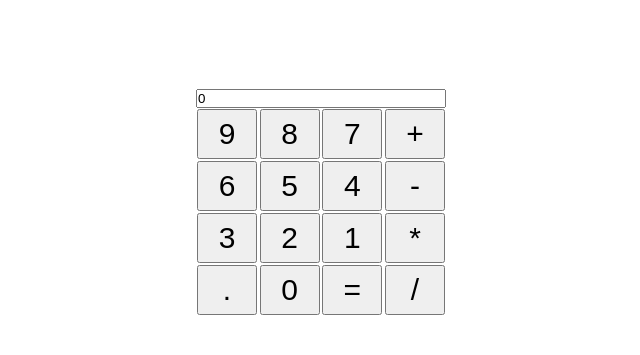
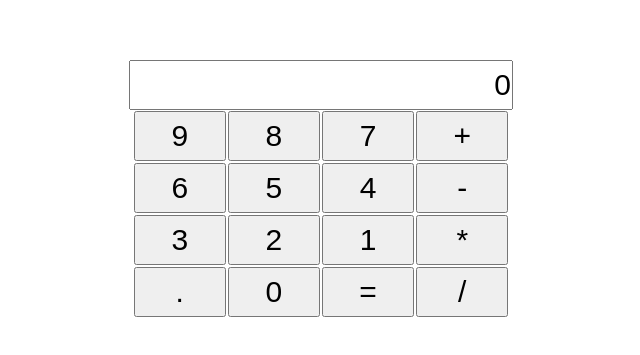
Before and after one commit to feden15/desafio-11, a website built with Vite: page index.html in a window 1280 px wide. Shown: the part 211-566 px from the top of the page, without its empty margins (319-959 px from the left). Built offline with nearby package versions, Linux system fonts and the light colour scheme.

Commit message:
Finalizamos de estructurar la calculadora

```diff
--- a/style.css
+++ b/style.css
@@ -14,12 +14,17 @@ body {
 .calculadora {
     display: flex;
     flex-direction: column;
-    width: 250px;
-    height: 200px;
+    justify-content: center;
+    align-items: center;
+    width: 30vw;
+    height: 40vh;
 }
 
 .pantalla {
     width: 100%;
+    height: 50px;
+    font-size: 30px;
+    text-align: right;
 }
 
 button {
@@ -33,5 +38,6 @@ button {
 .botones {
     display: flex;
     flex-wrap: wrap;
-    justify-content: space-between;
+    justify-content: center;
+    width: 100%;
 }
```
